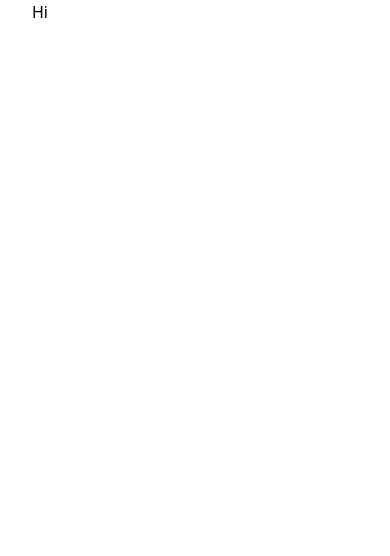
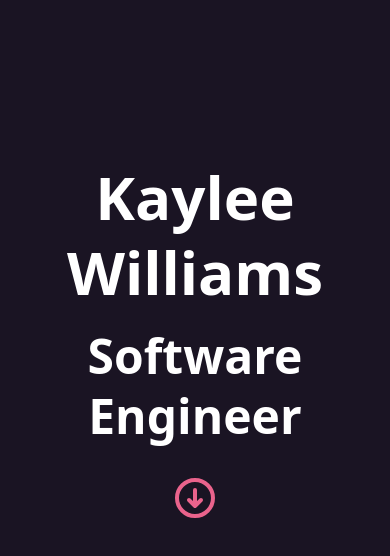
Before and after one commit to KayleeWilliams/Portfolio-2.0, a Nuxt app in the folder portfolio/: page / in a window 390 px wide. Shown: the top 556 px of the page. Built offline with nearby package versions, Linux system fonts and the light colour scheme.

Commit message:
Added a title section designed for mobile. Scroll down button will be completed once other sections exist.

```diff
--- a/portfolio/app.vue
+++ b/portfolio/app.vue
@@ -1,5 +1,7 @@
 <template>
-  <div class="flex flex-col px-8">
-    <p class=""> Hi </p>
+  <div class="bg-bg text-white font-sans w-screen h-full">
+    <div class="flex flex-col px-8 pt-40 pb-72 justify-center items-center">
+      <title-section />
+    </div>
   </div>
 </template>
--- /dev/null
+++ b/portfolio/components/title-section.vue
@@ -0,0 +1,9 @@
+<template>
+    <div class="h-screen flex flex-col gap-4 items-center">
+        <p class="text-6xl font-bold leading-tight text-center"> Kaylee <br> Williams </p>
+        <p class="text-5xl font-bold leading-tight text-center"> Software <br> Engineer </p>
+        <svg xmlns="http://www.w3.org/2000/svg" class="h-12 w-12 mt-6 stroke-button hover:stroke-highlight animate-bounce" fill="none" viewBox="0 0 24 24" stroke="currentColor" stroke-width="2">
+            <path stroke-linecap="round" stroke-linejoin="round" d="M15 13l-3 3m0 0l-3-3m3 3V8m0 13a9 9 0 110-18 9 9 0 010 18z" />
+        </svg>
+    </div>
+</template>
--- a/portfolio/components/title.vue
+++ /dev/null
@@ -1,3 +0,0 @@
-<template>
-
-</template>
--- a/portfolio/tailwind.config.js
+++ b/portfolio/tailwind.config.js
@@ -1,7 +1,14 @@
 module.exports = {
   content: [],
   theme: {
-    extend: {},
+    extend: {
+      colors: {
+        bg: '#1A1423',
+        box: '#372549',
+        button: '#EA638C',
+        highlight: '#DA929C',
+      }
+    },
   },
   plugins: [],
 }
```
